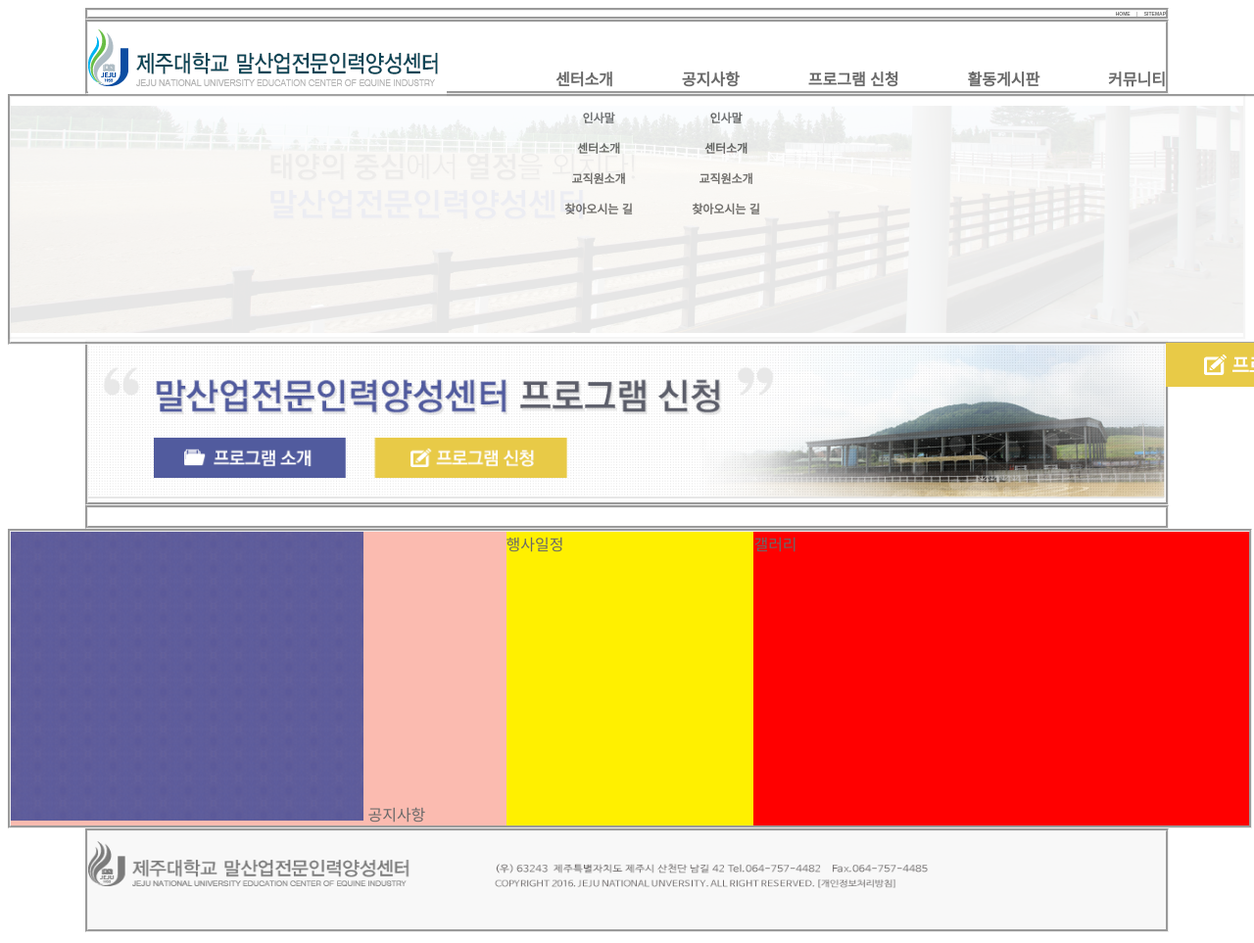
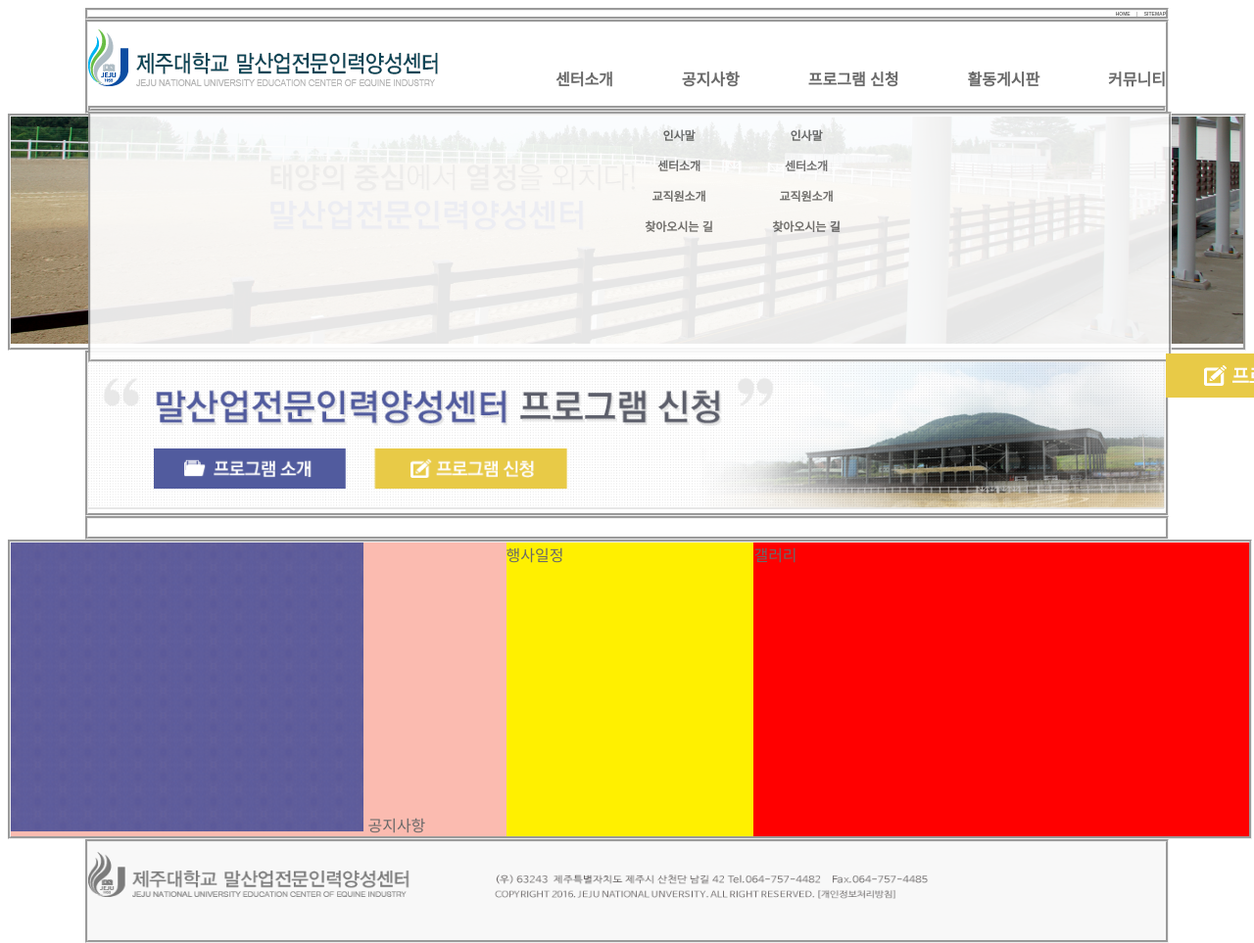
Before and after one commit to LEGOLLAS/Capstone_desigin_contest, a plain HTML site: page Form.html in a window 1280 px wide. Shown: the top 963 px of the page at 98% size. Drawn offline with Linux system fonts and the light colour scheme.

Commit message:
Working publishing

```diff
--- a/Form.html
+++ b/Form.html
@@ -27,8 +27,9 @@
             <li><a href="#">커뮤니티</a></li>
           </ul>
         </nav>
+
+        <div style="clear:both; margin:0px; padding:0px">
         </div>
-
         <div class="Sub_Display" style="font-weight:650">
           <ul id="Sub_bt1">
             <li><a href="#">인사말</a></li><br>
@@ -43,6 +44,9 @@
             <li><a href="#">찾아오시는 길</a></li><br>
           </ul>
         </div>
+    </div>
+
+
 
     <div id="Photo1">
       <img src="images/main.png" alt="" style="width:100%" >
--- a/css/Sub.css
+++ b/css/Sub.css
@@ -47,14 +47,14 @@ ul li{
 .Header_Display{
   margin: 0 auto;
   width: 1100px;
-  height: 70px;
+  height: 90px;
 }
 .Sub_Display{
   margin: 0 auto;
   position: absolute;
   opacity: 0.9;
   background-color: #ffffff;
-  width: 1300px;
+  width: 1100px;
   height: 250px;
 }
 .Sub_Display :hover{
```
Lines whose indentation alone changed are shown as unchanged.
